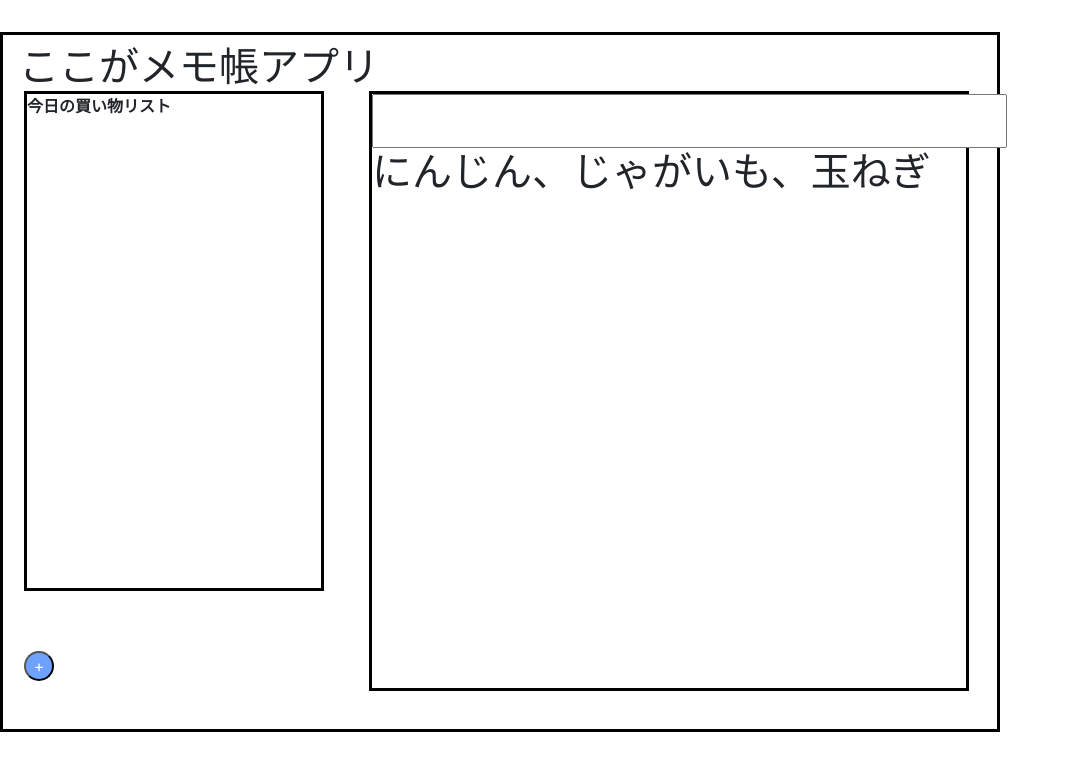
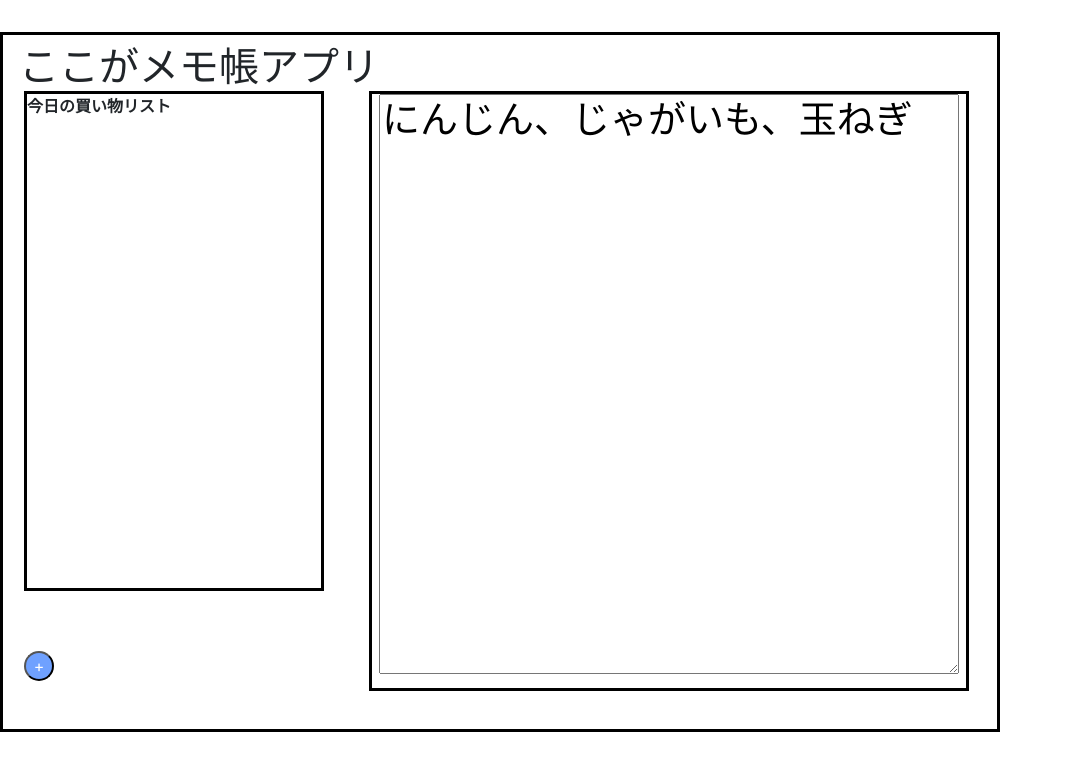
Before and after one commit to sausukei/memoApp, a React (Create React App) app: page / in a window 1280 px wide. Shown: the top 770 px of the page, without its empty margins (0-1070 px from the left). Built offline with nearby package versions, Linux system fonts and the light colour scheme.

Commit message:
add textarea

```diff
--- a/src/components/RenderMemo.jsx
+++ b/src/components/RenderMemo.jsx
@@ -5,13 +5,13 @@ import "./memo.json";
 
 function RenderMemo() {
 
-
+    const memoContents = "にんじん、じゃがいも、玉ねぎ";
     return(
         <div>
             <form>
-                <input type="text" />
+                <textarea  className= "memo" defaultValue={memoContents} cols="10" rows = "20" maxLength="200"/>
             </form>
-             <h1>にんじん、じゃがいも、玉ねぎ</h1>
+
         </div>
 
     );
--- a/src/index.css
+++ b/src/index.css
@@ -64,6 +64,19 @@ code {
   bottom: 550px;
 }
 
+.renderArea {
+  display: flex;
+  justify-content: center;
+}
+
+.memo {
+  width: 580px;
+  height: 580px;
+  display: block;
+  margin: 0 auto;
+  font-size: 38px;
+}
+
 
 
 /* .memoTitle {
```
